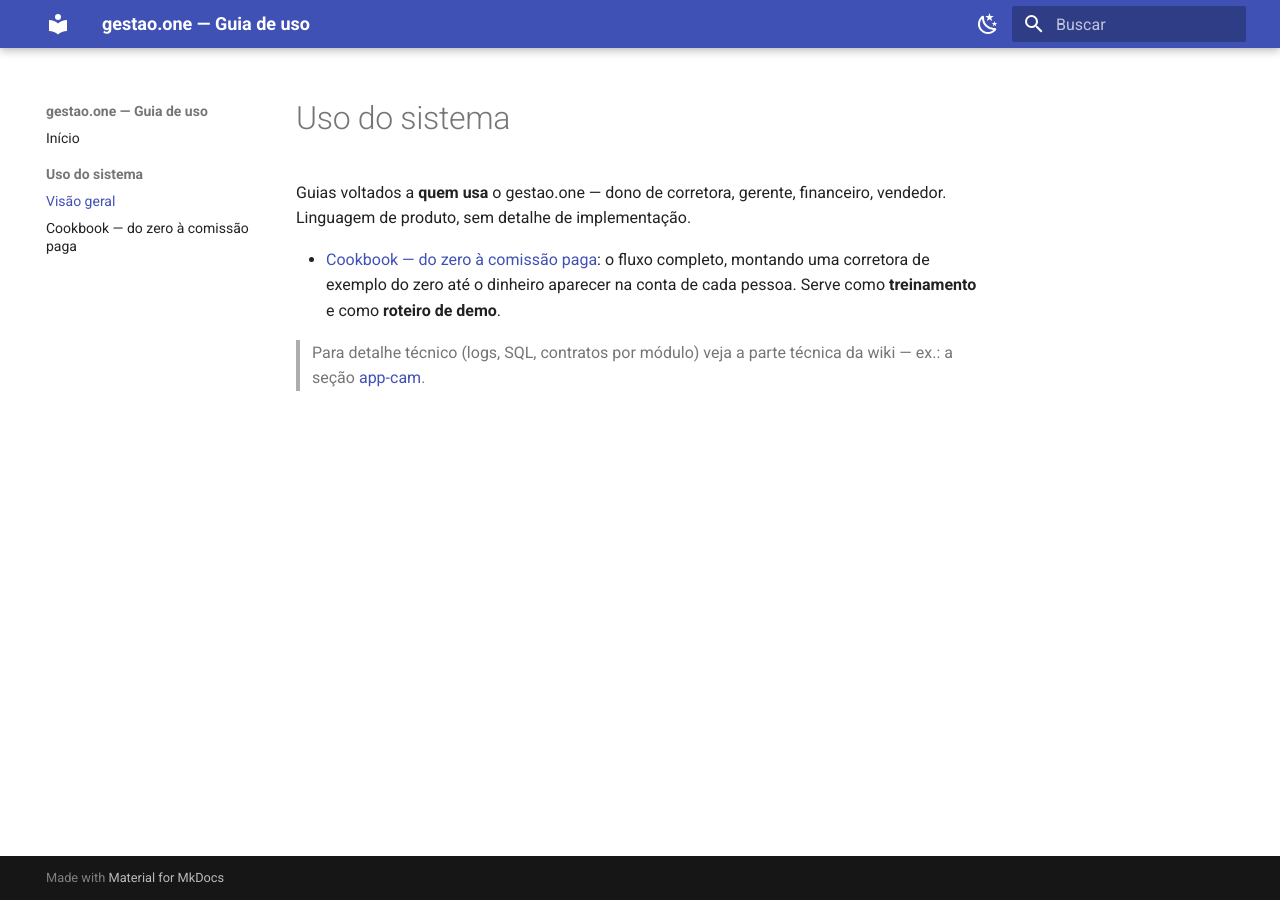
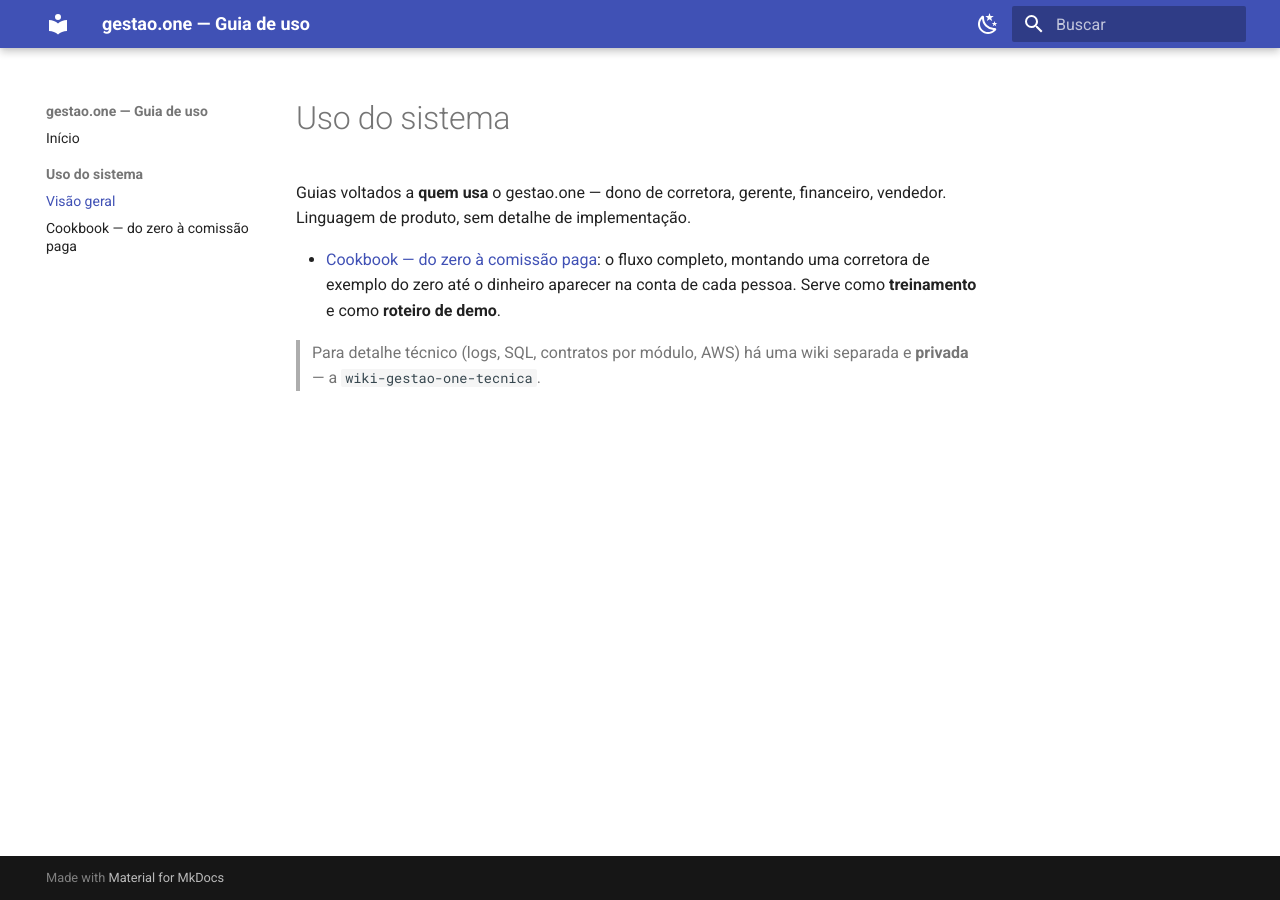
Before and after one commit to renatofagalde/wiki-gestao-one, an MkDocs documentation site: the page built from docs/uso-do-sistema/index.md, in a window 1280 px wide. Built offline with MkDocs 1.6.1 and Material for MkDocs 9.7.7, drawn with Linux system fonts in a browser that asks for light colours.

Commit message:
📝 docs(uso-do-sistema): fix link after technical split
Co-Authored-By: Claude Opus 4.8 <noreply@anthropic.com>

```diff
--- a/docs/uso-do-sistema/index.md
+++ b/docs/uso-do-sistema/index.md
@@ -7,5 +7,5 @@ financeiro, vendedor. Linguagem de produto, sem detalhe de implementação.
   uma corretora de exemplo do zero até o dinheiro aparecer na conta de cada
   pessoa. Serve como **treinamento** e como **roteiro de demo**.
 
-> Para detalhe técnico (logs, SQL, contratos por módulo) veja a parte técnica da
-> wiki — ex.: a seção [app-cam](../app-cam/index.md).
+> Para detalhe técnico (logs, SQL, contratos por módulo, AWS) há uma wiki separada
+> e **privada** — a `wiki-gestao-one-tecnica`.
```
